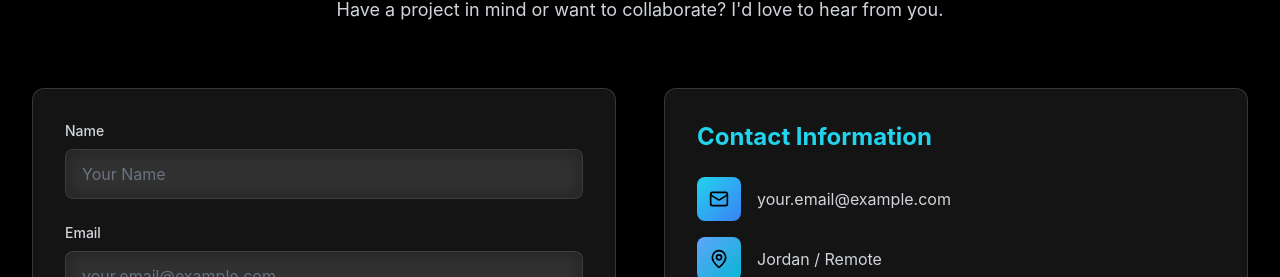
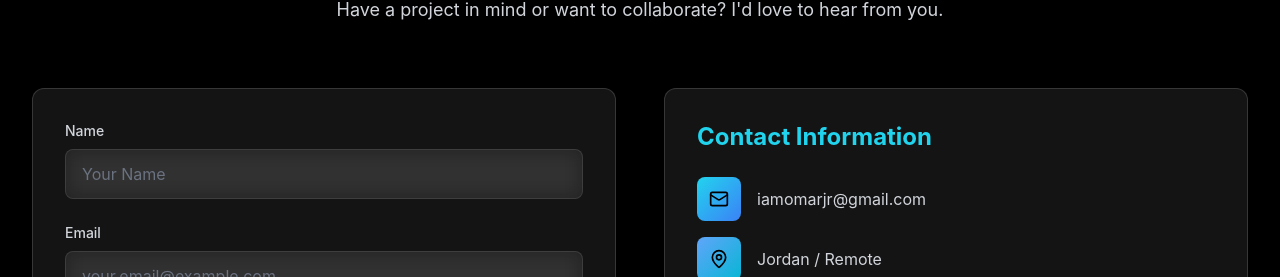
Before and after one commit to omars7z/mywebsite, a Next.js app: page / in a window 1280 px wide. Shown: the part 4508-4785 px from the top of the page. Built offline with nearby package versions, Linux system fonts and the light colour scheme.

Commit message:
update contact info

```diff
--- a/components/Contact.tsx
+++ b/components/Contact.tsx
@@ -132,14 +132,14 @@ export default function Contact() {
                 <h3 className="text-2xl font-bold text-cyan-400 mb-6">Contact Information</h3>
                 <div className="space-y-4">
                   <motion.a
-                    href="mailto:your.email@example.com"
+                    href="mailto:iamomarjr@gmail.com"
                     className="flex items-center gap-4 text-gray-300 hover:text-cyan-400 transition-colors"
                     whileHover={{ x: 5 }}
                   >
                     <div className="p-3 bg-gradient-to-br from-cyan-400 to-blue-500 rounded-lg">
                       <Mail size={20} className="text-black" />
                     </div>
-                    <span>your.email@example.com</span>
+                    <span>iamomarjr@gmail.com</span>
                   </motion.a>
                   <div className="flex items-center gap-4 text-gray-300">
                     <div className="p-3 bg-gradient-to-br from-blue-400 to-cyan-500 rounded-lg">
@@ -154,7 +154,7 @@ export default function Contact() {
                 <h3 className="text-2xl font-bold text-cyan-400 mb-6">Connect With Me</h3>
                 <div className="flex gap-4">
                   <motion.a
-                    href="https://github.com"
+                    href="https://github.com/omars7z"
                     target="_blank"
                     rel="noopener noreferrer"
                     className="p-4 glass rounded-lg text-gray-300 hover:text-cyan-400 transition-all"
@@ -164,7 +164,7 @@ export default function Contact() {
                     <Github size={24} />
                   </motion.a>
                   <motion.a
-                    href="https://linkedin.com"
+                    href="https://www.linkedin.com/in/omar-altamimi-3a6883207/"
                     target="_blank"
                     rel="noopener noreferrer"
                     className="p-4 glass rounded-lg text-gray-300 hover:text-cyan-400 transition-all"
```
